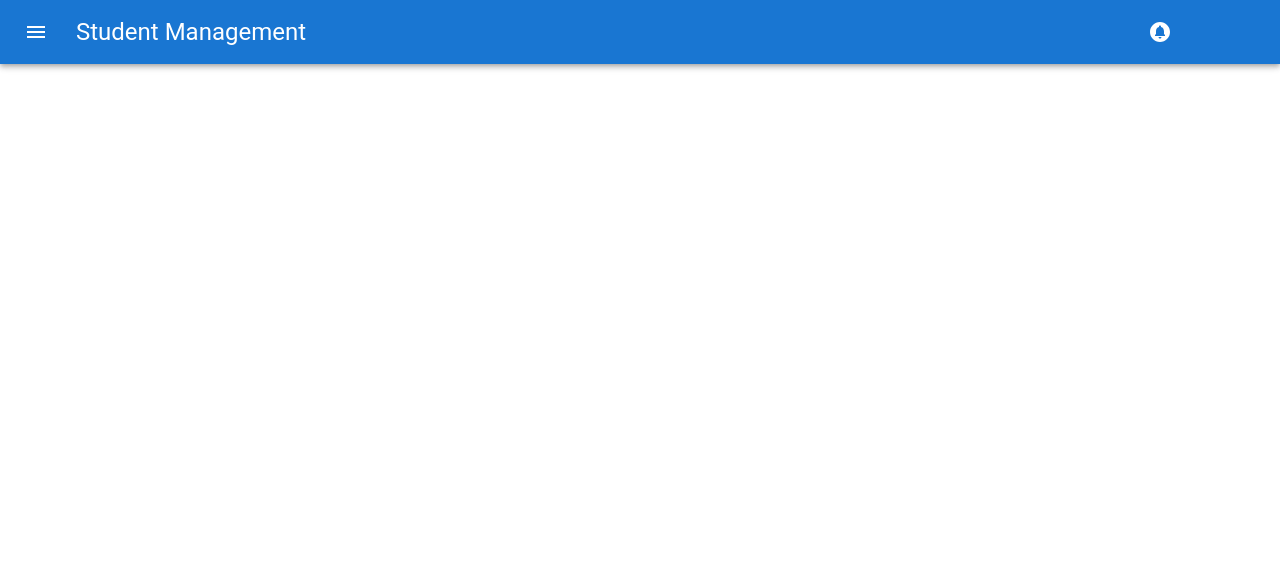
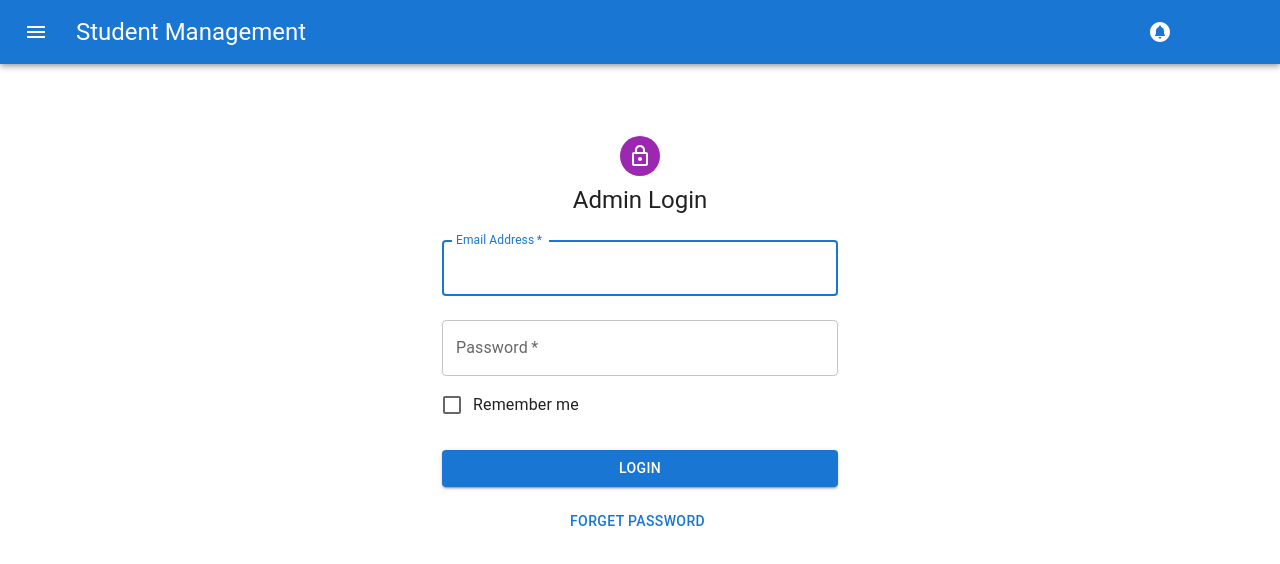
Before and after one commit to Mukesh16407/student-management, a React (Create React App) app: page /signin in a window 1280 px wide. Before the commit this address had no page. Shown: the top 564 px of the page. Built offline with nearby package versions, Linux system fonts and the light colour scheme.

Commit message:
add-signin-page

```diff
--- a/src/App.js
+++ b/src/App.js
@@ -1,4 +1,5 @@
 import { Route, Routes } from "react-router-dom";
+import { LoginForm } from "./components/login/LoginForm";
 import { Navbar } from "./components/Navbar/Navbar";
 import { SignupForm } from "./components/signup/SignupForm";
 
@@ -10,6 +11,7 @@ function App() {
       <Navbar/>
       <Routes>
         <Route path="/signup" element={ <SignupForm/>}/>
+        <Route path="/signin" element={ <LoginForm/>}/>
       </Routes>
 
     </div>
--- /dev/null
+++ b/src/components/login/LoginForm.jsx
@@ -0,0 +1,106 @@
+import {
+  Avatar,
+  Button,
+  Checkbox,
+  CssBaseline,
+  FormControlLabel,
+  Grid,
+  TextField,
+  Typography,
+} from "@mui/material";
+import { createTheme, ThemeProvider } from "@mui/material/styles";
+import { Box, Container } from "@mui/system";
+import React, { useState } from "react";
+import { useNavigate } from "react-router-dom";
+import LockOutlinedIcon from "@mui/icons-material/LockOutlined";
+const theme = createTheme();
+
+export const LoginForm = () => {
+  const navigate = useNavigate();
+
+  const [showerror, SetShowError] = useState(false);
+
+  const handleSubmit = () => {};
+
+  return (
+    <>
+      <ThemeProvider theme={theme}>
+        <Container component="main" maxWidth="xs">
+          <CssBaseline />
+          <Box
+            sx={{
+              marginTop: 8,
+              display: "flex",
+              flexDirection: "column",
+              alignItems: "center",
+            }}
+          >
+            <Avatar sx={{ m: 1, bgcolor: "secondary.main" }}>
+              <LockOutlinedIcon />
+            </Avatar>
+            <Typography component="h1" variant="h5">
+              Admin Login
+            </Typography>
+            <Box
+              component="form"
+              onSubmit={handleSubmit}
+              noValidate
+              sx={{ mt: 1 }}
+            >
+              <TextField
+                margin="normal"
+                required
+                fullWidth
+                id="email"
+                label="Email Address"
+                name="email"
+                autoComplete="email"
+                autoFocus
+              />
+              <TextField
+                margin="normal"
+                required
+                fullWidth
+                name="password"
+                label="Password"
+                type="password"
+                id="password"
+                autoComplete="current-password"
+              />
+              <FormControlLabel
+                control={
+                  <Checkbox value="remind" name="remember" color="primary" />
+                }
+                label="Remember me"
+              />
+              <Button
+                type="submit"
+                fullWidth
+                variant="contained"
+                sx={{ mt: 3, mb: 2 }}
+              >
+                Login
+              </Button>
+              <Grid container>
+                <Grid item xs>
+                  <Button
+                    type="submit"
+                    variant="text"
+                    sx={{ mt: 0, mb: 2, ml: 15 }}
+                  >
+                    forget password
+                  </Button>
+                </Grid>
+              </Grid>
+              <Grid item>
+                <p style={{ marginLeft: "33%", color: "red" }}>
+                  {showerror ? "Invalid Admin details" : null}
+                </p>
+              </Grid>
+            </Box>
+          </Box>
+        </Container>
+      </ThemeProvider>
+    </>
+  );
+};
--- a/src/components/signup/SignupForm.jsx
+++ b/src/components/signup/SignupForm.jsx
@@ -15,9 +15,10 @@ import { useNavigate } from "react-router-dom";
 
 const theme = createTheme();
 
-export const SignupForm = () => {
+export const SignupForm = ({ signupgoogle }) => {
+
     const navigate = useNavigate();
-  const handleSubmit = () => {};
+    const handleSubmit = () => {};
   return (
     <>
       <ThemeProvider theme={theme}>
@@ -110,6 +111,7 @@ export const SignupForm = () => {
                     variant="text"
                     sx={{ mt: 0, mb: 2 }}
                     style={{ fontSize: "13px" }}
+                    onClick={() => { signupgoogle() }}
                   >
                     Sign up with google
                   </Button>
```
Also changed, not shown: src/components/signup/SignupParent.jsx (+46 -0 lines), src/firebase-auth/firebase.js (added, +24 -0 lines), src/components/login/LoginParent.jsx (added).
